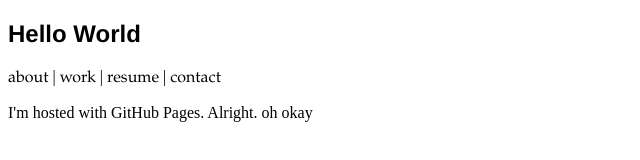
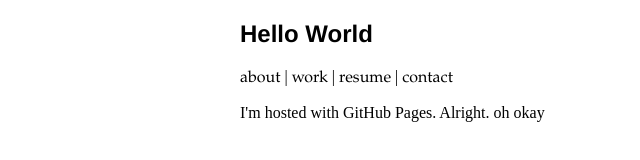
Before and after one commit to arundadhwal/arundadhwal.github.io, a plain HTML site: page index.html in a window 1280 px wide. Shown: the whole page, without its empty margins (0-640 px from the left). Drawn offline with Linux system fonts and the light colour scheme.

Commit message:
changed .wrapper to #wrapper

```diff
--- a/assets/css/main.css
+++ b/assets/css/main.css
@@ -24,7 +24,7 @@ h3 { font-family: garamond; text-align: left; font-size: 1.2em; line-height: 1.2
 h4 { font-family: garamond; text-align: left; font-size: 0.8em; line-height: 1em; }
 
 /* Positioning div styles and text styling over-rides by div */
-.wrapper { max-width: 800px; margin: 0 auto; position: relative; clear: both; }
+#wrapper { max-width: 800px; margin: 0 auto; position: relative; clear: both; }
 
 #header { padding: 5px 5px 5px 5px; background: #ffffff; }
 
```
